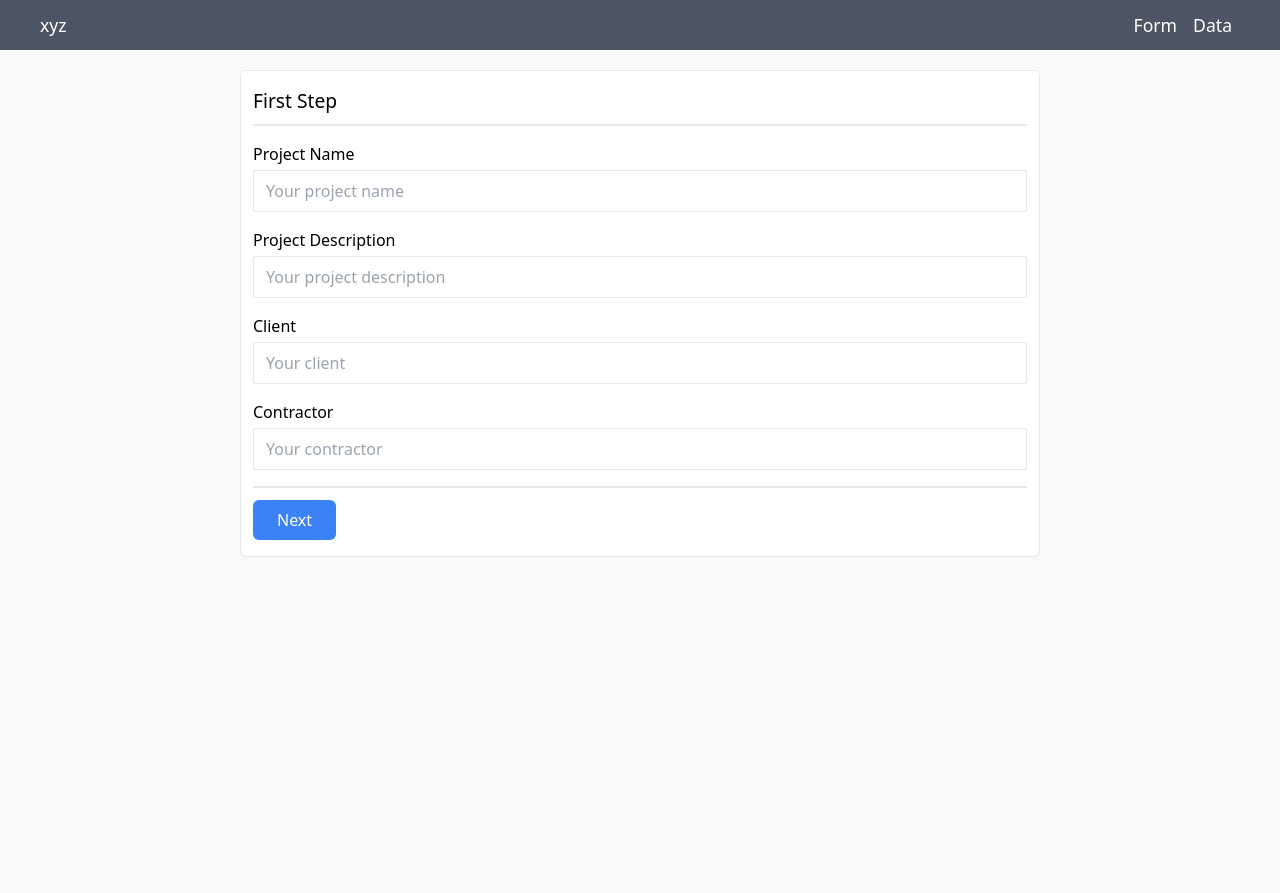
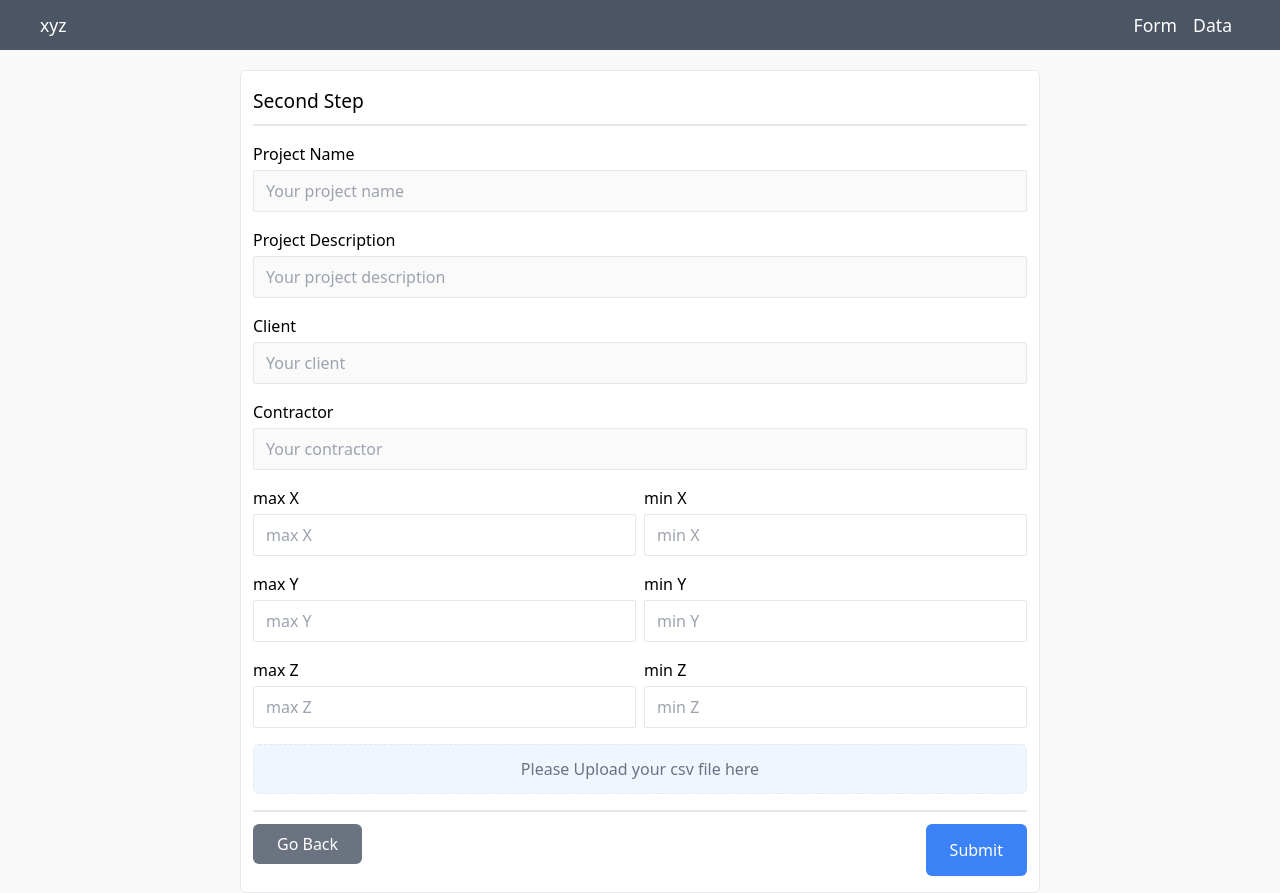
Before and after one commit to aniksikder13/xyz-oil-gas-system, a Next.js app: page / in a window 1280 px wide. Before the commit the page ends 800 px from the top, so only its background shows below. Built offline with nearby package versions, Linux system fonts and the light colour scheme.

Commit message:
2nd form part

```diff
--- a/components/forms/form.js
+++ b/components/forms/form.js
@@ -1,24 +1,31 @@
 'use client'
-import React, { useState } from 'react'
+import { useState } from 'react'
+import Button from '../ui/button'
 import FormPart_1 from './form_part_1'
 import FormPart_2 from './form_part_2'
-import Button from '../ui/button'
 
 export default function Form() {
-    const [nextStep, setNextStep]= useState(false)
+    const [nextStep, setNextStep]= useState(true)
+    const [formData, setFormData] = useState({})
 
     const onFormHandler = (e) => {
         e.preventDefault()
+        if(!formData.projectName || !formData.projectDescription || !formData.client || !formData.contractor) {
+            alert('Please fill all fields')
+            return
+        }
         setNextStep(true)
+        // console.log(formData)
     }
+
 
   return (
     <form className='mt-5 max-w-[800px] bg-white m-auto border px-3 py-4 rounded-md' onSubmit={onFormHandler}>
         <h1 className='text-[1.2rem] mb-4 pb-2 border-b-2'>
             {nextStep ? 'Second' : 'First'} Step
         </h1>
-        { !nextStep && <FormPart_1 /> }
-        { nextStep && <FormPart_2 /> }
+         <FormPart_1 onInput={data => setFormData(data)} disabled={nextStep} />
+        { nextStep && <FormPart_2 onInput={data => setFormData({...formData, ...data})} /> }
 
         <div className='border-t-2 pt-3 flex justify-between'>
           {
--- a/components/forms/form_part_1.js
+++ b/components/forms/form_part_1.js
@@ -1,27 +1,58 @@
-import React, { Fragment } from 'react'
+import React, { Fragment, useState } from 'react'
 import Input from '../ui/input'
 
-export default function FormPart_1() {
+export default function FormPart_1(props) {
+    const [data, setData] = useState({
+        projectName: '',
+        projectDescription: '',
+        client: '',
+        contractor: ''
+    })
+
   return (
     <Fragment>
         <Input
             type='text'
             name='Project Name'
+            disabled={props.disabled}
+            value={data.projectName}
+            onInput={e => {
+                setData({...data, projectName: e})
+                props.onInput({...data, projectName: e})
+            }}
             placeholder='Your project name'
         />
         <Input
             type='textarea'
             name='Project Description'
+            disabled={props.disabled}
+            value={data.projectDescription}
+            onInput={e => {
+                setData({...data, projectDescription: e})
+                props.onInput({...data, projectDescription: e})
+            }}
             placeholder='Your project description'
         />
         <Input
             type='text'
             name='Client'
+            disabled={props.disabled}
+            value={data.client}
+            onInput={e => {
+                setData({...data, client: e})
+                props.onInput({...data, client: e})
+            }}
             placeholder='Your client'
         />
         <Input
             type='text'
             name='Contractor'
+            disabled={props.disabled}
+            value={data.contractor}
+            onInput={e => {
+                setData({...data, contractor: e})
+                props.onInput({...data, contractor: e})
+            }}
             placeholder='Your contractor'
         />
     </Fragment>
--- a/components/forms/form_part_2.js
+++ b/components/forms/form_part_2.js
@@ -1,8 +1,107 @@
-import React from 'react'
+import React, {Fragment, useState} from 'react'
 import Input from '../ui/input'
 
-export default function FormPart_2() {
+export default function FormPart_2(props) {
+    const [data, setData] = useState({
+      max_x: '',
+      min_x: '',
+      max_y: '',
+      min_y: '',
+      min_z: '',
+      max_z: ''
+  })
+
+  const [selectedFile, setSelectedFile] = useState(null);
+  const [csvData, setCSVData] = useState([]);
+
+  const handleFileUpload = (event) => {
+    const file = event.target.files[0];
+    if (file) {
+      const reader = new FileReader();
+      reader.onload = (e) => {
+        const contents = e.target.result;
+        const rows = contents.split('\n');
+        const parsedData = rows.map(row => row.split(','));
+        setCSVData(parsedData);
+      };
+      reader.readAsText(file);
+    }
+  }
+  console.log(csvData)
   return (
-    <div>form_part_2</div>
+    <Fragment>
+      <div className='grid grid-cols-2 gap-2'>
+        <Input
+            type='number'
+            name='max X'
+            value={data.max_x}
+            onInput={e => {
+                setData({...data, max_x: e})
+                props.onInput({...data, max_x: e})
+            }}
+            placeholder='max X'
+        />
+        <Input
+            type='number'
+            name='min X'
+            value={data.min_x}
+            onInput={e => {
+                setData({...data, min_x: e})
+                props.onInput({...data, min_x: e})
+            }}
+            placeholder='min X'
+        />
+      </div>
+      <div className='grid grid-cols-2 gap-2'>
+        <Input
+            type='number'
+            name='max Y'
+            value={data.max_y}
+            onInput={e => {
+                setData({...data, max_y: e})
+                props.onInput({...data, max_y: e})
+            }}
+            placeholder='max Y'
+        />
+        <Input
+            type='number'
+            name='min Y'
+            value={data.min_y}
+            onInput={e => {
+                setData({...data, min_y: e})
+                props.onInput({...data, min_y: e})
+            }}
+            placeholder='min Y'
+        />
+      </div>
+      <div className='grid grid-cols-2 gap-2'>
+        <Input
+            type='number'
+            name='max Z'
+            value={data.max_z}
+            onInput={e => {
+                setData({...data, max_z: e})
+                props.onInput({...data, max_z: e})
+            }}
+            placeholder='max Z'
+        />
+        <Input
+            type='number'
+            name='min Z'
+            value={data.min_z}
+            onInput={e => {
+                setData({...data, min_z: e})
+                props.onInput({...data, min_z: e})
+            }}
+            placeholder='min Z'
+        />
+      </div>
+      <div>
+        <label htmlFor='csvUploader' className={`${ selectedFile ? 'bg-gray-50':'bg-blue-50'} p-3 block cursor-pointer border border-dashed rounded-md mb-4 w-full text-gray-500 text-center`}>
+                {selectedFile ? 'File Uploaded' : 'Please Upload your csv file here'}
+        </label>
+        <input id='csvUploader' hidden type="file" accept=".csv" onChange={handleFileUpload} />
+      </div>
+    </Fragment>
   )
 }
--- a/components/ui/input.js
+++ b/components/ui/input.js
@@ -12,6 +12,7 @@ export default function Input(props) {
             onChange={e => {props.onInput(e.target.value)}}
             className=' w-full px-3 py-2 border mt-1 mb-4 rounded-sm'
             placeholder={props.placeholder}
+            disabled={props.disabled}
             id={`${props.name.replace(' ','_')}-input-label`}
         />
     </div>
--- a/package.json
+++ b/package.json
@@ -10,10 +10,12 @@
   },
   "dependencies": {
     "autoprefixer": "10.4.15",
+    "csv-parser": "^3.0.0",
     "next": "13.4.16",
     "postcss": "8.4.28",
     "react": "18.2.0",
     "react-dom": "18.2.0",
-    "tailwindcss": "3.3.3"
+    "tailwindcss": "3.3.3",
+    "text-encoding": "^0.7.0"
   }
 }
```
Also changed, not shown: 1 other file (tests, documents, lock files or other folders).
